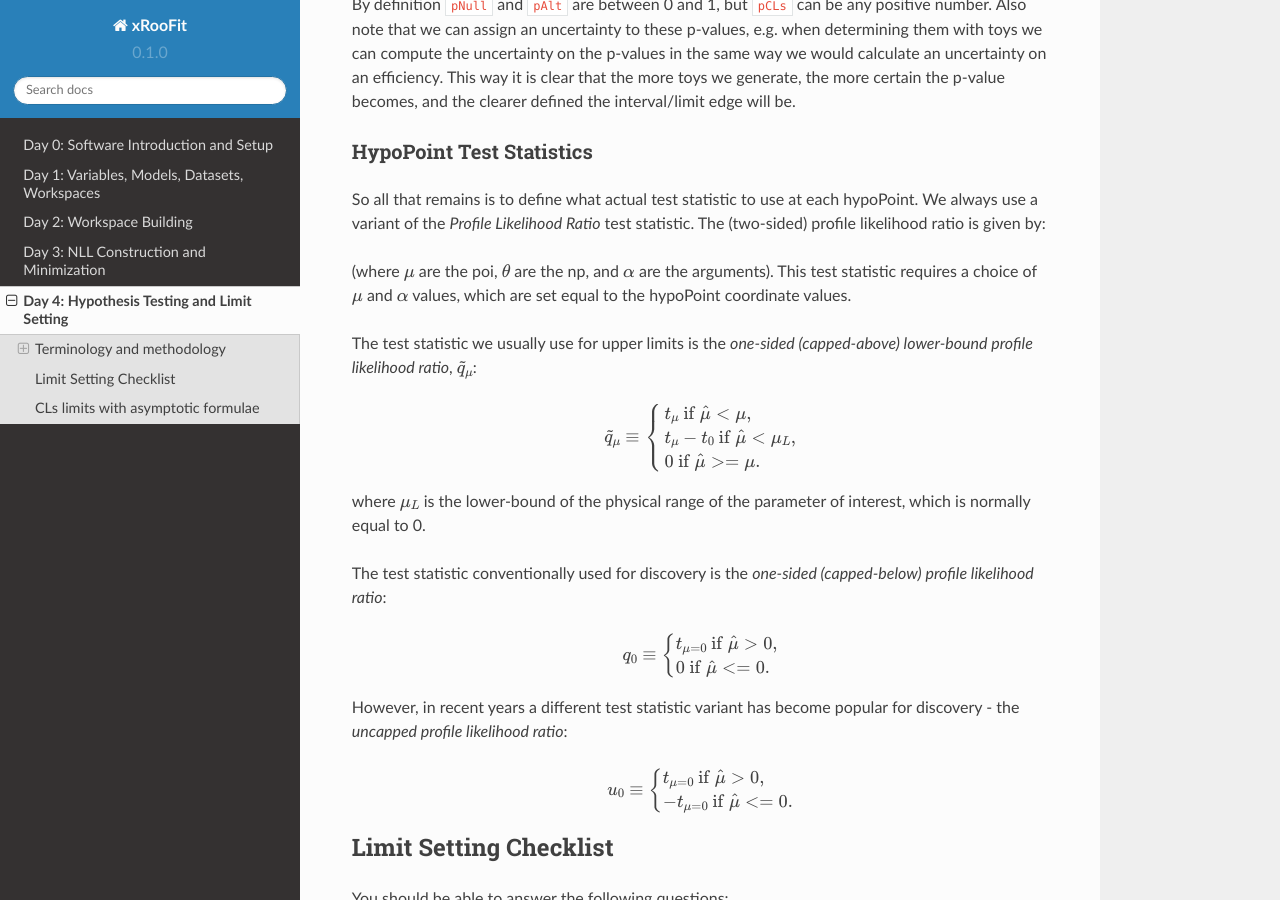
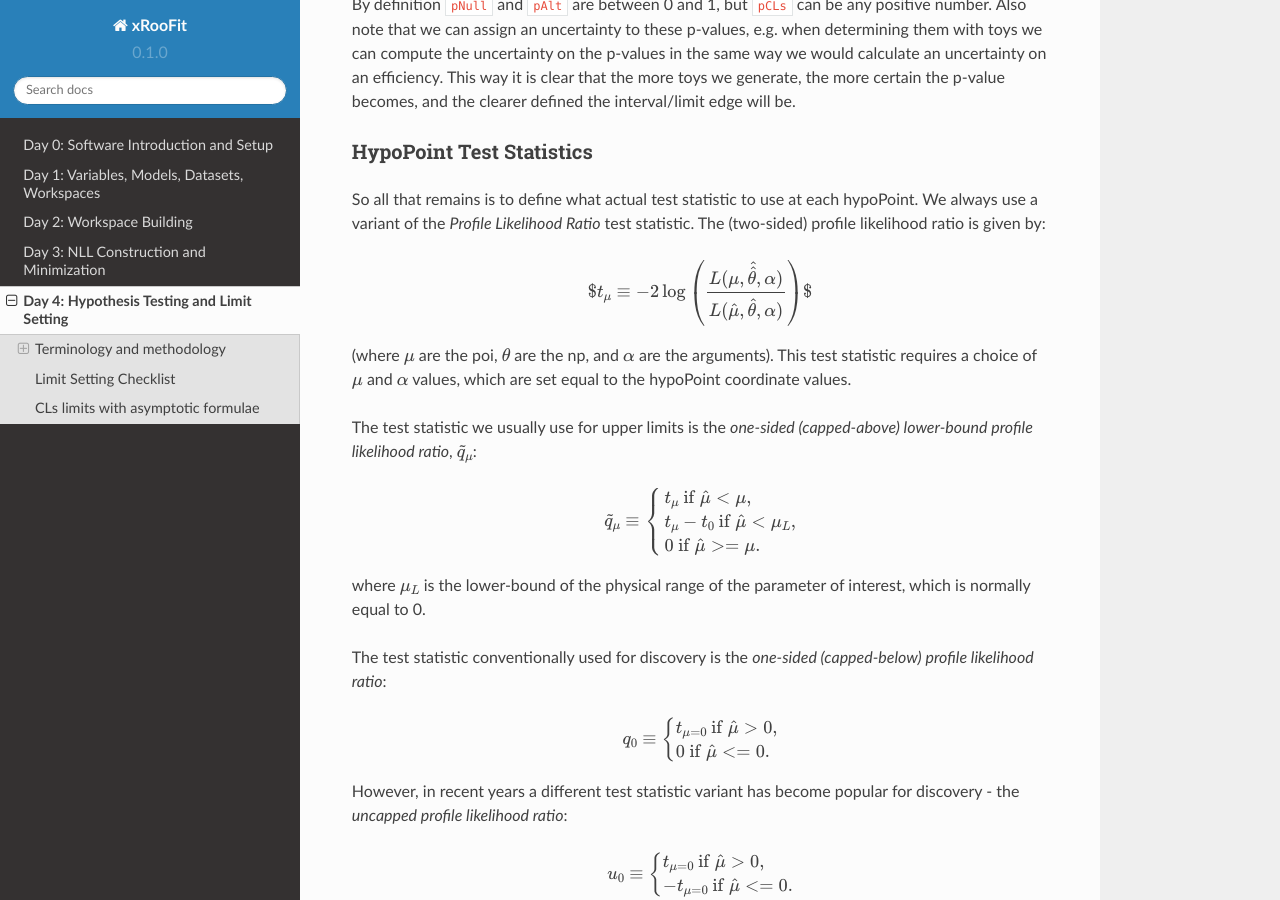
Before and after one commit to will-cern/xroofit-readthedocs, a Sphinx documentation site: the page built from docs/source/hypothesisTesting.rst, in a window 1280 px wide and 900 px high, scrolled down 1770 px. Built offline with Sphinx 7.4.7 and the Read the Docs theme 2.0.0, drawn with Linux system fonts in a browser that asks for light colours.

Commit message:
fix math

```diff
--- a/docs/source/hypothesisTesting.rst
+++ b/docs/source/hypothesisTesting.rst
@@ -68,9 +68,9 @@ HypoPoint Test Statistics
 So all that remains is to define what actual test statistic to use at each hypoPoint. We always use a variant of the
 `Profile Likelihood Ratio` test statistic. The (two-sided) profile likelihood ratio is given by:
 
-.. :math::
+.. math::
 
-  $t_\mu \equiv -2\log$
+  $t_\mu \equiv -2\log\left(\frac{L(\mu,\hat{\hat{\theta}},\alpha)}{L(\hat{\mu},\hat{\theta},\alpha)}\right)$
 
 (where :math:`\mu` are the poi, :math:`\theta` are the np, and :math:`\alpha` are the arguments). This test statistic requires
 a choice of :math:`\mu` and :math:`\alpha` values, which are set equal to the hypoPoint coordinate values.
```
